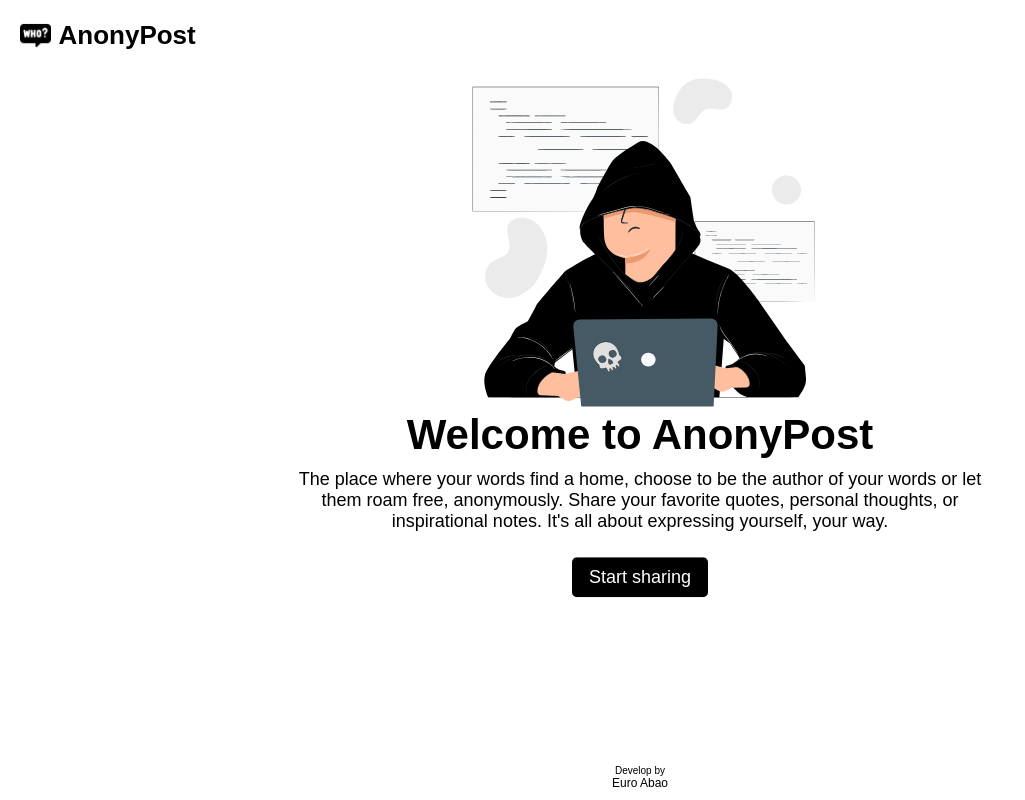
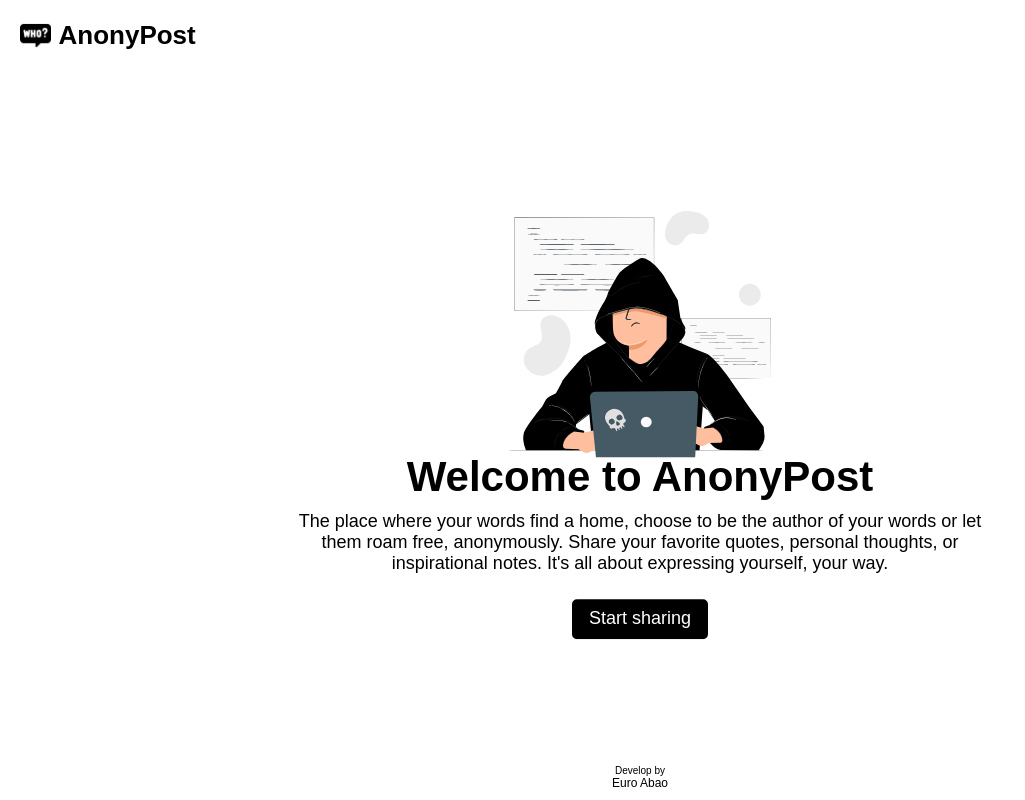
Before and after one commit to EuroAbao28/AnonyPost, a React (Vite) app in the folder client/: page / in a window 1280 px wide. Shown: the whole page, without its empty margins (0-1025 px from the left). Built offline with nearby package versions, Linux system fonts and the light colour scheme; a web font is replaced by a local one.

Commit message:
scv scale/positon fixed

```diff
--- a/client/src/pages/LandingPage.css
+++ b/client/src/pages/LandingPage.css
@@ -6,18 +6,22 @@
 }
 
 .landing-page-container main {
-  padding: 4rem 4rem 0rem 4rem;
   flex: 1;
   display: flex;
+  align-items: center;
+  justify-content: center;
+  width: 100%;
+  padding: 0rem 4rem;
+}
+
+.landing-page-container main .child {
+  display: flex;
   flex-direction: column;
-  justify-items: center;
   align-items: center;
-  width: 100%;
 }
 
 .landing-page-container main img {
   width: 30rem;
-  margin-top: -7rem;
   margin-bottom: -1rem;
 }
 
@@ -91,6 +95,7 @@
 }
 
 /* Reponsive */
+
 @media screen and (min-width: 600px) {
   .landing-page-container main section p {
     font-size: 1.8rem;
@@ -107,7 +112,7 @@
 
 @media screen and (min-width: 735px) {
   .landing-page-container main img {
-    width: 40rem;
+    width: 30rem;
     margin-bottom: -3rem;
   }
 }
--- a/client/src/pages/LandingPage.jsx
+++ b/client/src/pages/LandingPage.jsx
@@ -15,6 +15,7 @@ function LandingPage() {
     <div className="landing-page-container">
       <TopNav />
       <main>
+        <div className="child">
           <img src={svgIcon} alt="SVG" />
           <section>
             <h1>Welcome to AnonyPost</h1>
@@ -26,6 +27,7 @@ function LandingPage() {
             </p>
             <button onClick={handleButton}>Start sharing</button>
           </section>
+        </div>
       </main>
       <footer>
         <p>Develop by</p>
```
Lines whose indentation alone changed are shown as unchanged.
